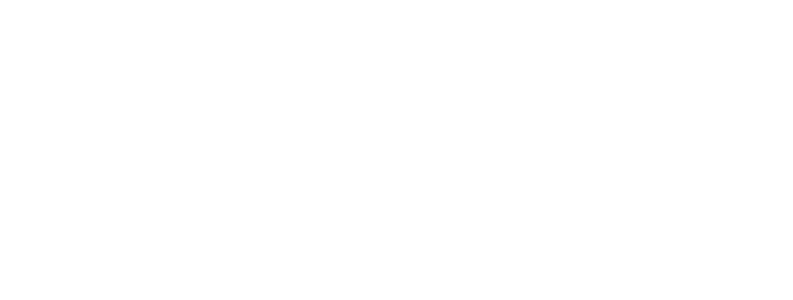
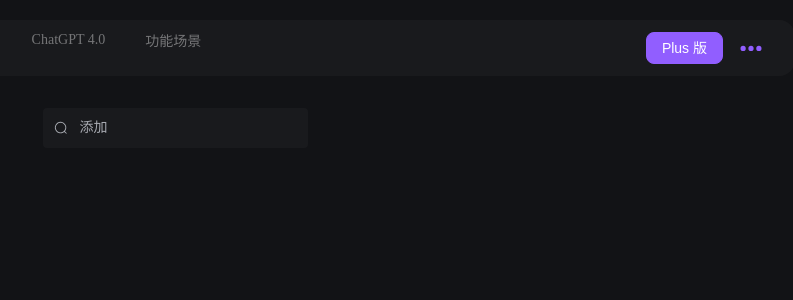
Before and after one commit to FISHers6/QuickAI, a Vue app: page /home/test in a window 1280 px wide. Before the commit this address had no page. Shown: the top 300 px of the page, without its empty margins (465-1258 px from the left). Built offline with nearby package versions, Linux system fonts and the light colour scheme; what vue3-highlightjs would draw is missing.

Commit message:
自定义输入框

```diff
--- /dev/null
+++ b/src/components/multiInput/index.vue
@@ -0,0 +1,42 @@
+<template lang='pug'>
+#multi-input
+  el-input(v-model="inputValue" @dblclick="openUpload")
+    template(#prefix)
+      el-icon.prefix-icon
+        Search
+      FileList(@getFileList="getFileList")
+</template>
+<script lang='ts' setup>
+import { Search } from '@element-plus/icons-vue'
+import FileList from './modules/fileList.vue'
+import { cloneDeep } from 'lodash'
+
+const emits = defineEmits<{ (e: 'inputValue', value: any[]): void }>()
+
+const inputValue = ref('')
+const fileList = ref([])
+
+const getFileList = (val: any) => fileList.value = val
+
+watch([inputValue, fileList], (val) => {
+  const resMap: any = {
+    input: val[0],
+    fileList: cloneDeep(val[1])
+  }
+  emits('inputValue', resMap)
+})
+
+</script>
+<style lang='scss' scoped>
+#multi-input {
+  display: flex;
+}
+
+.prefix-icon {
+  margin-right: 0.5rem;
+}
+
+.tag {
+  margin-right: 0.5rem;
+}
+</style>
--- /dev/null
+++ b/src/components/multiInput/modules/fileList.vue
@@ -0,0 +1,47 @@
+<template lang='pug'>
+#file-list
+  el-tag(v-for="item in fileList" :key="item" effect="plain"  closable @close="handleClose(item)") {{ handleType(item.raw.type) }} | {{ item.name }}
+  el-upload(
+    ref="uploadRef"
+    v-model:file-list="fileList"
+    class="upload-demo"
+    action="#"
+    :on-change="onChange"
+    :auto-upload="false"
+    :show-file-list="false")
+    span.add-file 添加
+</template>
+<script lang='ts' setup>
+import { remove, cloneDeep } from 'lodash'
+
+const emits = defineEmits<{ (e: 'getFileList', value: any[]): void }>()
+
+const fileType: any = {
+  text: '文本',
+  image: '图片',
+  unknown: '未知'
+}
+
+const fileList: any = ref([])
+
+const handleClose = (item: any) => fileList.value = remove(fileList.value, (val: any) => val.uid !== item.uid)
+
+const handleType = (type: any) => fileType?.[type?.split('/')[0]] || fileType.unknown
+
+watch(fileList, (val: any) => emits('getFileList', cloneDeep(val)))
+
+</script>
+<style lang='scss' scoped>
+#file-list {
+  display: flex;
+  align-items: center;
+
+  .el-tag {
+    margin: 0 0.25rem;
+  }
+
+  .add-file {
+    margin-left: 0.25rem;
+  }
+}
+</style>
--- /dev/null
+++ b/src/views/test.vue
@@ -0,0 +1,21 @@
+<template lang='pug'>
+#test
+  multiInput(@inputValue="onInputValue")
+</template>
+<script lang='ts' setup>
+import multiInput from '@/components/multiInput/index.vue'
+
+const onInputValue = (val: any) => {
+  console.log('onInputValue', val)
+}
+</script>
+<style lang='scss' scoped>
+#test {
+  width: 100%;
+  display: flex;
+  justify-content: center;
+  align-items: center;
+  // background-color: black;
+}
+
+</style>
```
Also changed, not shown: src/route/index.ts (+8 -2 lines).
